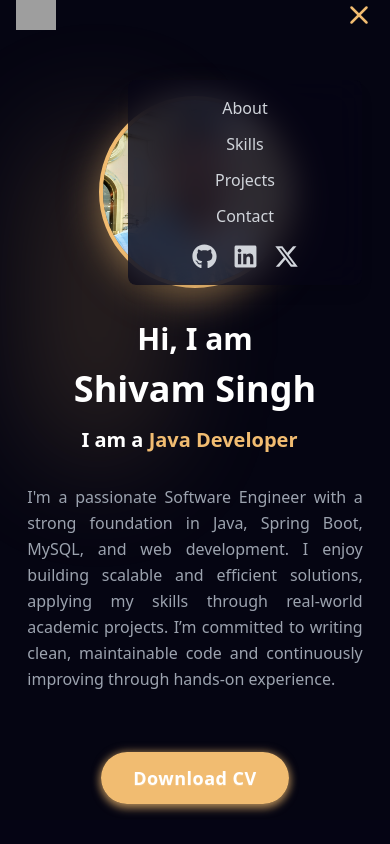
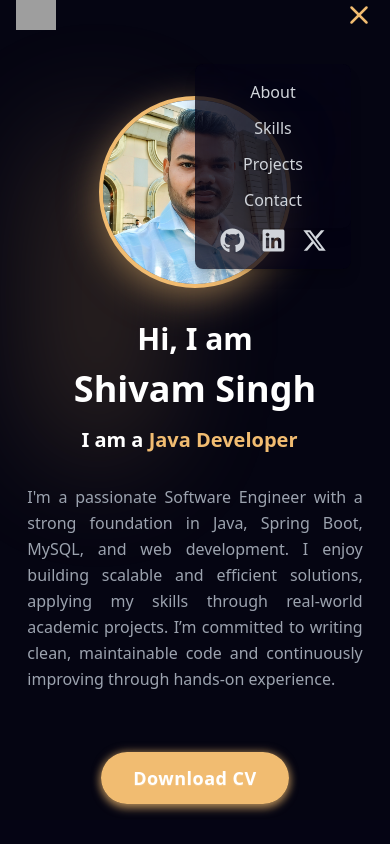
Before and after one commit to ShivamSinghSde/Portfolio, a React (Vite) app: page / in a window 390 px wide. Both pictures are taken after a click on the icon 359 px from the left and 15 px from the top of the page. Shown: the top 844 px of the page. Built offline with nearby package versions, Linux system fonts and the light colour scheme; grey boxes are pictures that could not be loaded.

Commit message:
update mobile  menu

```diff
--- a/src/Components/Navbar/Navbar.jsx
+++ b/src/Components/Navbar/Navbar.jsx
@@ -118,8 +118,8 @@ const Navbar = () => {
       </div>
       {/*  Mobile view Items */}
       {isOpen && (
-        <div className="fixed top-20 left-32 transform -translate-x-1/3 w-3/5 bg-[#050414]/80 z-50 backdrop backdrop-blur-lg rounded-lg shadow-lg animate-fadeInLeft ">
-          <ul className="flex flex-col items-center gap-3 py-4 text-gray-300 ">
+        <div className="fixed top-16 left-1/2 transform -translate-x-1/3 w-2/5 bg-[#050414]/70 z-50 rounded-lg shadow-lg animate-fadeInLeft ">
+          <ul className="flex flex-col backdrop-blur-3xl items-center gap-3 py-4 text-gray-300 rounded-lg shadow-lg">
             {menu.map((item) => (
               <li
                 key={item.id}
@@ -137,7 +137,7 @@ const Navbar = () => {
             ))}
           </ul>
           <div>
-            <div className="flex gap-4 justify-center pb-4">
+            <div className="flex gap-4 justify-center pb-4 backdrop-blur-3xl rounded-lg shadow-lg">
               <a
                 href="https://github.com/ShivamSinghSde"
                 target="blank"
```
